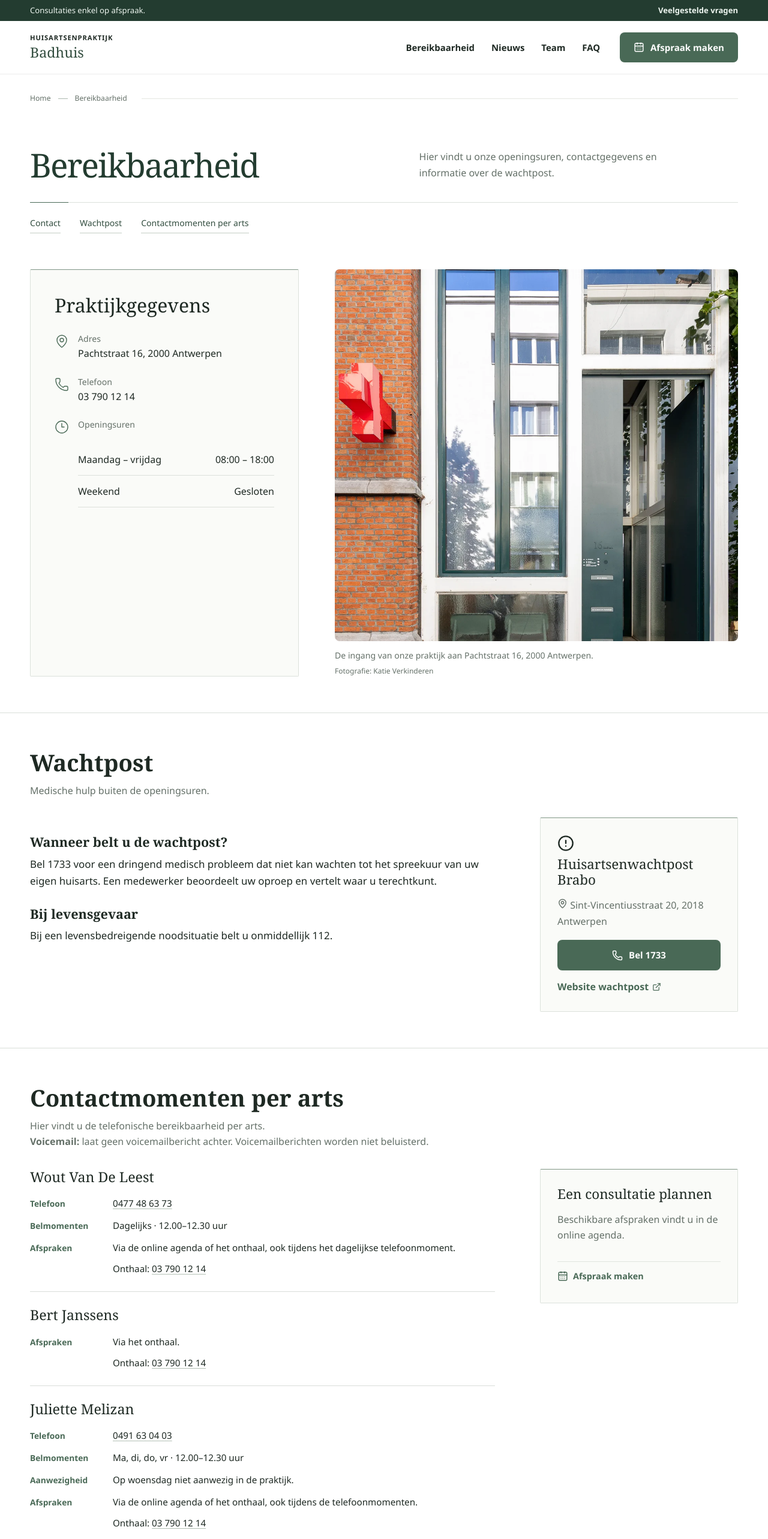
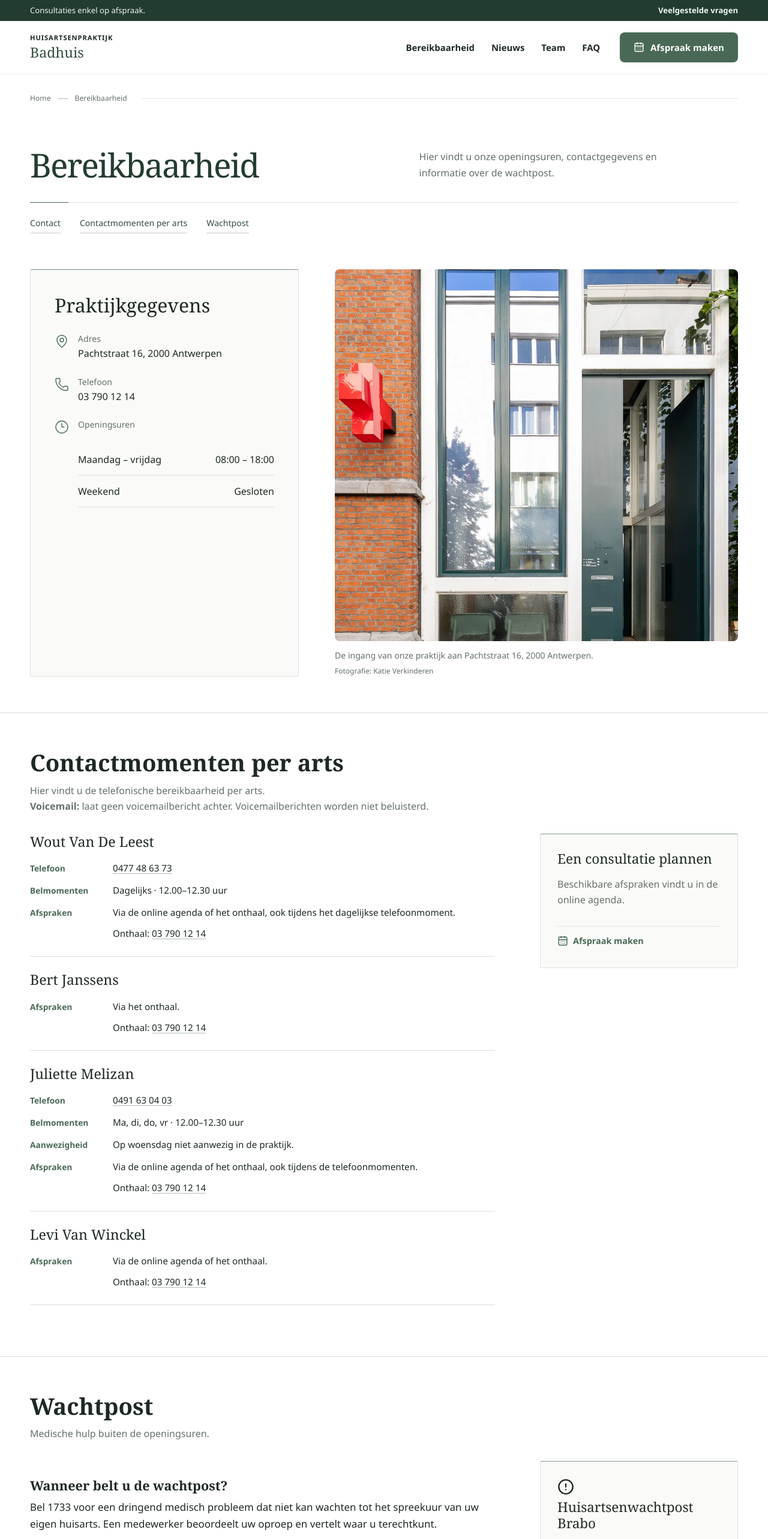
Before and after one commit to iDevIno/badhuis, a Next.js app: page /bereikbaarheid in a window 1280 px wide. Shown: the top 2566 px of the page at 60% size. Built offline with nearby package versions, Linux system fonts and the light colour scheme; no server answers.

Commit message:
switch bereikbaar

```diff
--- a/src/app/bereikbaarheid/page.tsx
+++ b/src/app/bereikbaarheid/page.tsx
@@ -13,11 +13,10 @@ export default function Bereikbaarheid() {
     <PageHero title="Bereikbaarheid" intro="Hier vindt u onze openingsuren, contactgegevens en informatie over de wachtpost." />
     <nav className="container reach-nav" aria-label="Op deze pagina">
       <a href="#contact">Contact</a>
+      <a href="#contactmomenten">Contactmomenten per arts</a>
       <a href="#wachtpost">Wachtpost</a>
-      <a href="#contactmomenten">Contactmomenten per arts</a>
     </nav>
     <section className="section reach-section" id="contact" aria-label="Contact"><div className="container contact-grid"><div className="contact-panel"><h2>Praktijkgegevens</h2><div className="contact-row"><MapPin/><div><span>Adres</span>{siteConfig.address}</div></div><div className="contact-row"><Phone/><div><span>Telefoon</span><a href={siteConfig.phoneHref}>{siteConfig.phone}</a></div></div><div className="contact-row"><Clock3/><div style={{width:"100%"}}><span>Openingsuren</span><table className="hours-table"><tbody>{siteConfig.hours.map(([d,h])=><tr key={d}><td>{d}</td><td>{h}</td></tr>)}</tbody></table></div></div></div><figure className="practice-entrance"><div className="practice-entrance-photo"><Image src="/images/praktijk/ingang.webp" alt="De ingang van Huisartsenpraktijk Badhuis: een groene deur naast het rode kruis aan de bakstenen gevel" fill sizes="(max-width: 960px) calc(100vw - 40px), 50vw" /></div><figcaption>De ingang van onze praktijk aan {siteConfig.address}.<span>Fotografie: Katie Verkinderen</span></figcaption></figure></div></section>
-    <section className="section reach-section" id="wachtpost" aria-labelledby="wachtpost-title"><div className="container reach-heading"><h2 id="wachtpost-title">Wachtpost</h2><p>Medische hulp buiten de openingsuren.</p></div><div className="container content-grid"><article className="prose"><h3>Wanneer belt u de wachtpost?</h3><p>Bel 1733 voor een dringend medisch probleem dat niet kan wachten tot het spreekuur van uw eigen huisarts. Een medewerker beoordeelt uw oproep en vertelt waar u terechtkunt.</p><h3>Bij levensgevaar</h3><p>Bij een levensbedreigende noodsituatie belt u onmiddellijk 112.</p></article><aside className="info-card"><AlertCircle size={28}/><h3>Huisartsenwachtpost Brabo</h3><p><MapPin size={17}/> Sint-Vincentiusstraat 20, 2018 Antwerpen</p><a className="button button-primary" href="tel:1733"><Phone size={18}/>Bel 1733</a><a className="text-link" href="https://www.huisartsenminerva.be/" target="_blank" rel="noreferrer">Website wachtpost <ExternalLink size={15}/></a></aside></div></section>
     <section className="section reach-section" id="contactmomenten" aria-labelledby="contactmomenten-title">
       <div className="container reach-heading">
         <h2 id="contactmomenten-title">Contactmomenten per arts</h2>
@@ -60,5 +59,6 @@ export default function Bereikbaarheid() {
         </aside>
       </div>
     </section>
+    <section className="section reach-section" id="wachtpost" aria-labelledby="wachtpost-title"><div className="container reach-heading"><h2 id="wachtpost-title">Wachtpost</h2><p>Medische hulp buiten de openingsuren.</p></div><div className="container content-grid"><article className="prose"><h3>Wanneer belt u de wachtpost?</h3><p>Bel 1733 voor een dringend medisch probleem dat niet kan wachten tot het spreekuur van uw eigen huisarts. Een medewerker beoordeelt uw oproep en vertelt waar u terechtkunt.</p><h3>Bij levensgevaar</h3><p>Bij een levensbedreigende noodsituatie belt u onmiddellijk 112.</p></article><aside className="info-card"><AlertCircle size={28}/><h3>Huisartsenwachtpost Brabo</h3><p><MapPin size={17}/> Sint-Vincentiusstraat 20, 2018 Antwerpen</p><a className="button button-primary" href="tel:1733"><Phone size={18}/>Bel 1733</a><a className="text-link" href="https://www.huisartsenminerva.be/" target="_blank" rel="noreferrer">Website wachtpost <ExternalLink size={15}/></a></aside></div></section>
   </>;
 }
```
